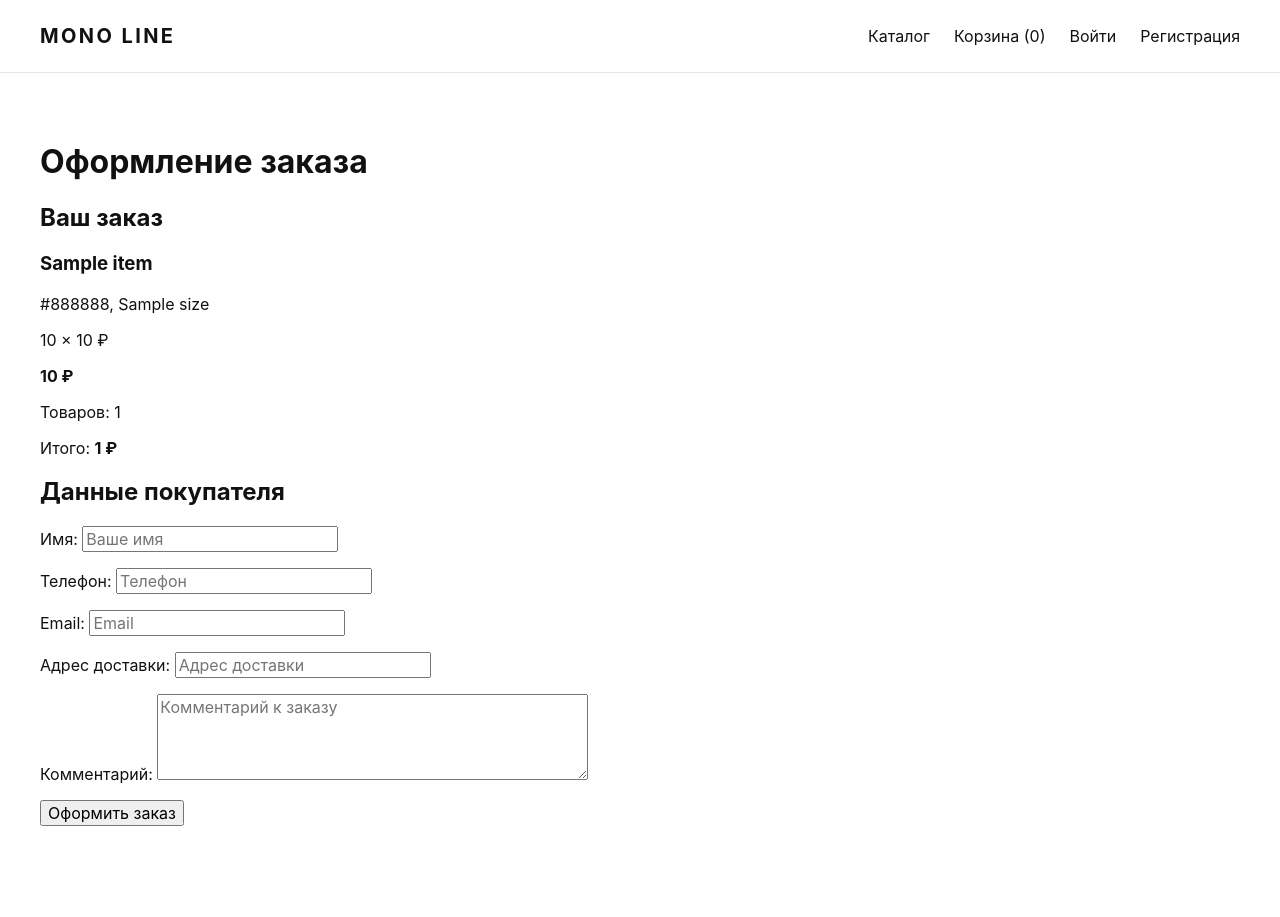
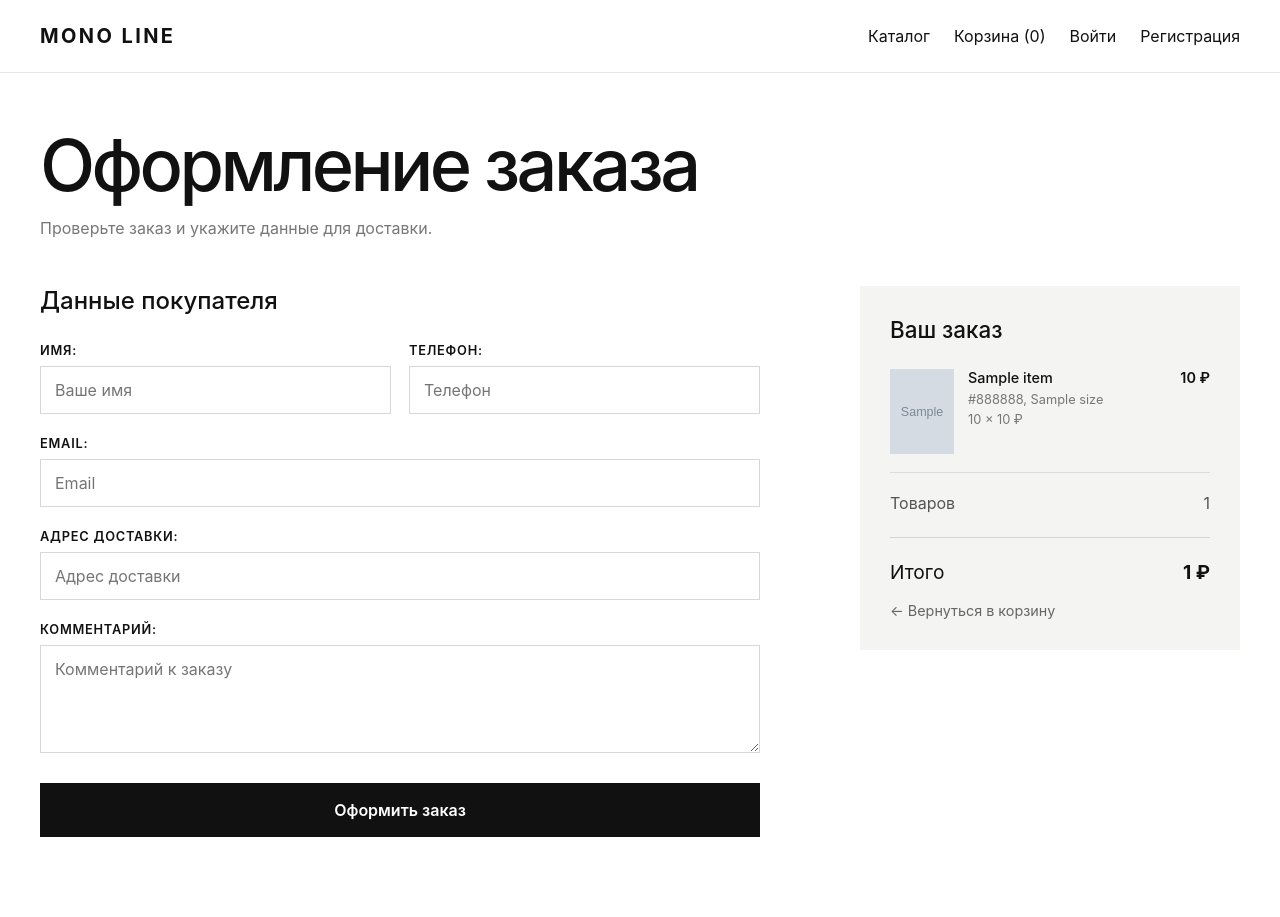
Before and after one commit to GitForgeK-1308/MonoLineStore, a Django app: template templates/orders/checkout.html in a window 1280 px wide. Before the commit the page ends 826 px from the top, so only its background shows below. Run offline with Django 5.2, Linux system fonts and the light colour scheme; tables that the repository leaves empty hold one stand-in row (values such as "Sample post"); the template is opened without the code that fills it: values that come from a table or form of the project are taken from there, most other values are stand-ins (such as "Sample title", 1, 10 or a date in 2020); grey boxes marked "Sample" are stand-in pictures.

Commit message:
style(orders): оформить страницу checkout

```diff
--- /dev/null
+++ b/orders/static/orders/css/checkout.css
@@ -0,0 +1,272 @@
+.checkout-header {
+    margin-bottom: 48px;
+}
+
+.checkout-title {
+    margin: 0 0 10px;
+
+    font-size: clamp(2.8rem, 6vw, 4.5rem);
+    font-weight: 500;
+    letter-spacing: -0.05em;
+}
+
+.checkout-subtitle {
+    margin: 0;
+
+    color: #777777;
+}
+
+.checkout-layout {
+    display: grid;
+    grid-template-columns: minmax(0, 1fr) 380px;
+    gap: 64px;
+    align-items: start;
+}
+
+.checkout-section-title {
+    margin: 0 0 28px;
+
+    font-size: 1.5rem;
+    font-weight: 500;
+}
+
+.checkout-form {
+    max-width: 720px;
+}
+
+.checkout-form__grid {
+    display: grid;
+    grid-template-columns: repeat(2, minmax(0, 1fr));
+    gap: 22px 18px;
+}
+
+.checkout-field {
+    display: flex;
+    flex-direction: column;
+    gap: 8px;
+}
+
+.checkout-field--full {
+    grid-column: 1 / -1;
+}
+
+.checkout-field label {
+    font-size: 0.8rem;
+    font-weight: 600;
+    letter-spacing: 0.06em;
+    text-transform: uppercase;
+}
+
+.checkout-field input,
+.checkout-field textarea {
+    width: 100%;
+    padding: 13px 14px;
+
+    color: #111111;
+    background: #ffffff;
+
+    border: 1px solid #d7d7d7;
+    border-radius: 0;
+}
+
+.checkout-field textarea {
+    resize: vertical;
+}
+
+.checkout-field input:focus,
+.checkout-field textarea:focus {
+    outline: 1px solid #111111;
+    border-color: #111111;
+}
+
+.checkout-field__errors {
+    margin: 0;
+    padding: 0;
+
+    color: #a33b3b;
+    font-size: 0.85rem;
+
+    list-style: none;
+}
+
+.checkout-errors {
+    margin-bottom: 24px;
+    padding: 14px 16px;
+
+    color: #a33b3b;
+
+    border: 1px solid #d8a5a5;
+}
+
+.checkout-submit {
+    width: 100%;
+
+    margin-top: 30px;
+    padding: 16px 22px;
+
+    color: #ffffff;
+    font-weight: 600;
+
+    background: #111111;
+    border: 1px solid #111111;
+
+    transition: background 0.2s ease;
+}
+
+.checkout-submit:hover {
+    background: #333333;
+}
+
+.checkout-summary {
+    position: sticky;
+    top: 32px;
+
+    padding: 30px;
+
+    background: #f4f4f2;
+}
+
+.checkout-summary__title {
+    margin: 0 0 26px;
+
+    font-size: 1.4rem;
+    font-weight: 500;
+}
+
+.checkout-items {
+    display: flex;
+    flex-direction: column;
+}
+
+.checkout-item {
+    display: grid;
+    grid-template-columns: 64px minmax(0, 1fr) auto;
+    gap: 14px;
+
+    padding: 18px 0;
+
+    border-bottom: 1px solid #dcdcdc;
+}
+
+.checkout-item:first-child {
+    padding-top: 0;
+}
+
+.checkout-item__image {
+    display: flex;
+    align-items: center;
+    justify-content: center;
+
+    overflow: hidden;
+
+    aspect-ratio: 3 / 4;
+
+    background: #e8e8e6;
+}
+
+.checkout-item__image img {
+    width: 100%;
+    height: 100%;
+
+    object-fit: cover;
+}
+
+.checkout-item__placeholder {
+    color: #999999;
+    font-size: 0.65rem;
+    text-align: center;
+}
+
+.checkout-item__name {
+    margin: 0 0 6px;
+
+    font-size: 0.9rem;
+    font-weight: 500;
+}
+
+.checkout-item__variant {
+    margin: 0 0 5px;
+
+    color: #777777;
+    font-size: 0.8rem;
+}
+
+.checkout-item__quantity {
+    margin: 0;
+
+    color: #777777;
+    font-size: 0.8rem;
+}
+
+.checkout-item__price {
+    font-size: 0.9rem;
+    font-weight: 600;
+    white-space: nowrap;
+}
+
+.checkout-summary__row {
+    display: flex;
+    align-items: center;
+    justify-content: space-between;
+    gap: 20px;
+
+    margin-top: 20px;
+
+    color: #555555;
+}
+
+.checkout-summary__total {
+    display: flex;
+    align-items: center;
+    justify-content: space-between;
+    gap: 20px;
+
+    margin-top: 24px;
+    padding-top: 22px;
+
+    font-size: 1.2rem;
+
+    border-top: 1px solid #d5d5d5;
+}
+
+.checkout-back {
+    display: inline-block;
+
+    margin-top: 18px;
+
+    color: #666666;
+    font-size: 0.9rem;
+}
+
+.checkout-back:hover {
+    color: #111111;
+}
+
+@media (max-width: 950px) {
+    .checkout-layout {
+        grid-template-columns: 1fr;
+        gap: 48px;
+    }
+
+    .checkout-summary {
+        position: static;
+    }
+}
+
+@media (max-width: 600px) {
+    .checkout-form__grid {
+        grid-template-columns: 1fr;
+    }
+
+    .checkout-field--full {
+        grid-column: auto;
+    }
+
+    .checkout-item {
+        grid-template-columns: 54px minmax(0, 1fr);
+    }
+
+    .checkout-item__price {
+        grid-column: 2;
+    }
+}
--- a/templates/orders/checkout.html
+++ b/templates/orders/checkout.html
@@ -1,83 +1,183 @@
 {% extends "core/base.html" %}
+{% load static %}
 
 {% block title %}Оформление заказа | MONO LINE{% endblock %}
 
+{% block extra_css %}
+    <link
+        rel="stylesheet"
+        href="{% static 'orders/css/checkout.css' %}"
+    >
+{% endblock %}
+
 {% block content %}
-<h1>Оформление заказа</h1>
+<header class="checkout-header">
+    <h1 class="checkout-title">
+        Оформление заказа
+    </h1>
 
+    <p class="checkout-subtitle">
+        Проверьте заказ и укажите данные для доставки.
+    </p>
+</header>
+
+<div class="checkout-layout">
     <section>
-    <h2>Ваш заказ</h2>
+        <h2 class="checkout-section-title">
+            Данные покупателя
+        </h2>
 
+        <form
+            class="checkout-form"
+            method="post"
+        >
+            {% csrf_token %}
+
+            {% if form.non_field_errors %}
+                <div class="checkout-errors">
+                    {{ form.non_field_errors }}
+                </div>
+            {% endif %}
+
+            <div class="checkout-form__grid">
+                <div class="checkout-field">
+                    {{ form.first_name.label_tag }}
+                    {{ form.first_name }}
+
+                    {% if form.first_name.errors %}
+                        <div class="checkout-field__errors">
+                            {{ form.first_name.errors }}
+                        </div>
+                    {% endif %}
+                </div>
+
+                <div class="checkout-field">
+                    {{ form.phone.label_tag }}
+                    {{ form.phone }}
+
+                    {% if form.phone.errors %}
+                        <div class="checkout-field__errors">
+                            {{ form.phone.errors }}
+                        </div>
+                    {% endif %}
+                </div>
+
+                <div class="checkout-field checkout-field--full">
+                    {{ form.email.label_tag }}
+                    {{ form.email }}
+
+                    {% if form.email.errors %}
+                        <div class="checkout-field__errors">
+                            {{ form.email.errors }}
+                        </div>
+                    {% endif %}
+                </div>
+
+                <div class="checkout-field checkout-field--full">
+                    {{ form.address.label_tag }}
+                    {{ form.address }}
+
+                    {% if form.address.errors %}
+                        <div class="checkout-field__errors">
+                            {{ form.address.errors }}
+                        </div>
+                    {% endif %}
+                </div>
+
+                <div class="checkout-field checkout-field--full">
+                    {{ form.comment.label_tag }}
+                    {{ form.comment }}
+
+                    {% if form.comment.errors %}
+                        <div class="checkout-field__errors">
+                            {{ form.comment.errors }}
+                        </div>
+                    {% endif %}
+                </div>
+            </div>
+
+            <button
+                class="checkout-submit"
+                type="submit"
+            >
+                Оформить заказ
+            </button>
+        </form>
+    </section>
+
+    <aside class="checkout-summary">
+        <h2 class="checkout-summary__title">
+            Ваш заказ
+        </h2>
+
+        <div class="checkout-items">
             {% for item in cart_items %}
-        <article>
-            <h3>{{ item.product_name }}</h3>
+                <article class="checkout-item">
+                    <a
+                        class="checkout-item__image"
+                        href="{% url 'products:product_detail' item.product_slug %}"
+                    >
+                        {% if item.image %}
+                            <img
+                                src="{{ item.image.url }}"
+                                alt="{{ item.product_name }}"
+                            >
+                        {% else %}
+                            <span class="checkout-item__placeholder">
+                                Нет фото
+                            </span>
+                        {% endif %}
+                    </a>
 
-            <p>
+                    <div>
+                        <h3 class="checkout-item__name">
+                            {{ item.product_name }}
+                        </h3>
+
+                        <p class="checkout-item__variant">
                             {{ item.color }},
                             {{ item.size }}
                         </p>
 
-            <p>
-                {{ item.quantity }} × {{ item.price }} ₽
+                        <p class="checkout-item__quantity">
+                            {{ item.quantity }} ×
+                            {{ item.price }} ₽
                         </p>
+                    </div>
 
-            <strong>
+                    <strong class="checkout-item__price">
                         {{ item.item_total }} ₽
                     </strong>
                 </article>
             {% endfor %}
+        </div>
 
-    <p>
-        Товаров: {{ total_quantity }}
-    </p>
+        <div class="checkout-summary__row">
+            <span>
+                Товаров
+            </span>
 
-    <p>
-        Итого:
-        <strong>{{ total_price }} ₽</strong>
-    </p>
-</section>
+            <span>
+                {{ total_quantity }}
+            </span>
+        </div>
 
-<section>
-    <h2>Данные покупателя</h2>
+        <div class="checkout-summary__total">
+            <span>
+                Итого
+            </span>
 
-    <form method="post">
-        {% csrf_token %}
+            <strong>
+                {{ total_price }} ₽
+            </strong>
+        </div>
 
-        {{ form.non_field_errors }}
-
-        <p>
-            {{ form.first_name.label_tag }}
-            {{ form.first_name }}
-            {{ form.first_name.errors }}
-        </p>
-
-        <p>
-            {{ form.phone.label_tag }}
-            {{ form.phone }}
-            {{ form.phone.errors }}
-        </p>
-
-        <p>
-            {{ form.email.label_tag }}
-            {{ form.email }}
-            {{ form.email.errors }}
-        </p>
-
-        <p>
-            {{ form.address.label_tag }}
-            {{ form.address }}
-            {{ form.address.errors }}
-        </p>
-
-        <p>
-            {{ form.comment.label_tag }}
-            {{ form.comment }}
-            {{ form.comment.errors }}
-        </p>
-
-        <button type="submit">
-            Оформить заказ
-        </button>
-    </form>
-</section>
+        <a
+            class="checkout-back"
+            href="{% url 'cart:cart_detail' %}"
+        >
+            ← Вернуться в корзину
+        </a>
+    </aside>
+</div>
 {% endblock %}
```
Also changed, not shown: orders/tests/test_views.py (+26 -0 lines). Lines whose indentation alone changed are shown as unchanged.
